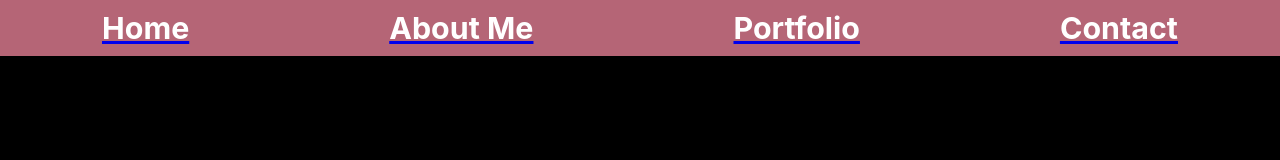
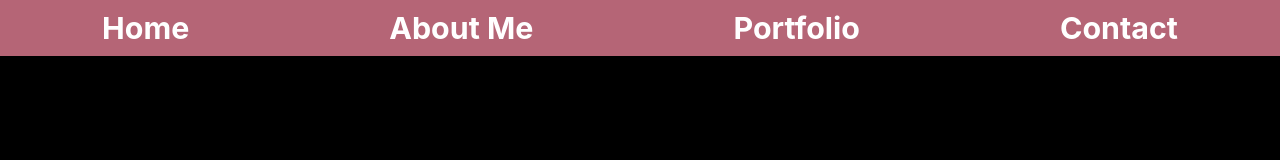
Before and after one commit to hiboabd/personal_website, a React (Create React App) app in the folder my-app/: page / in a window 1280 px wide. Shown: the top 160 px of the page. Built offline with nearby package versions, Linux system fonts and the light colour scheme.

Commit message:
Removed line under links

```diff
--- a/my-app/src/components/navbar.js
+++ b/my-app/src/components/navbar.js
@@ -10,10 +10,10 @@ export default class Navbar extends Component {
       <nav>
         <div className="navbar">
         <ul>
-          <li className="navbar-item"><Link to="/" className="navbar-brand"><h3>Home</h3></Link></li>
-          <li className="navbar-item"><Link to="/about" className="nav-link"><h3>About Me</h3></Link></li>
-          <li className="navbar-item"><Link to="/portfolio" className="nav-link"><h3>Portfolio</h3></Link></li>
-          <li className="navbar-item"><Link to="/contact" className="nav-link"><h3>Contact</h3></Link></li>
+          <li className="navbar-item"><Link style={{ textDecoration: 'none' }} to="/" className="navbar-brand"><h3>Home</h3></Link></li>
+          <li className="navbar-item"><Link style={{ textDecoration: 'none' }} to="/about" className="nav-link"><h3>About Me</h3></Link></li>
+          <li className="navbar-item"><Link style={{ textDecoration: 'none' }} to="/portfolio" className="nav-link"><h3>Portfolio</h3></Link></li>
+          <li className="navbar-item"><Link style={{ textDecoration: 'none' }} to="/contact" className="nav-link"><h3>Contact</h3></Link></li>
         </ul>
         </div>
     </nav>
```
